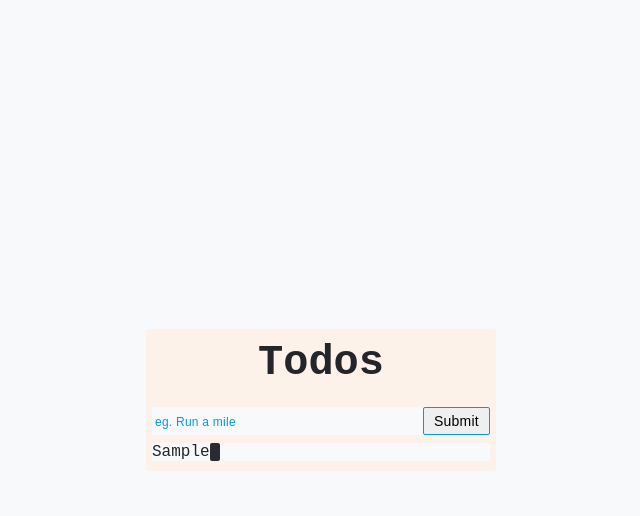
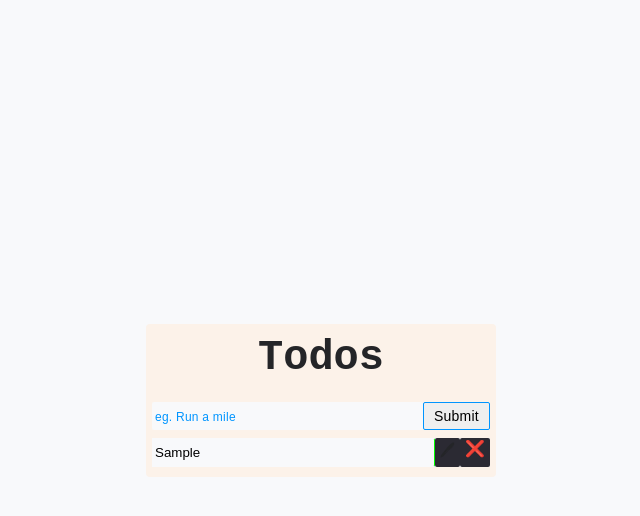
Before and after one commit to FabianUlises/vanillajs-todos, a plain HTML site: page index.html in a window 1280 px wide. Both pictures are taken after typing "Sample" into the empty fields and a click on the input "Submit". Shown: the whole page, without its empty margins (319-959 px from the left). Drawn offline with Linux system fonts and the light colour scheme.

Commit message:
Updated app js file. Added functionality to add new task to ui when submitting the form.

```diff
--- a/app.js
+++ b/app.js
@@ -24,12 +24,21 @@ const createNewTodo = (e) => {
     // Creating todo html element
     const todoEl = document.createElement('li');
     todoEl.classList.add('todo');
-    todoEl.innerText = newTodo.todo;
+    const todoInputField = document.createElement('input');
+    todoInputField.type = 'text';
+    todoInputField.setAttribute('value', todoInput);
+    todoInputField.setAttribute('readonly', 'readonly');
+    todoInputField.classList.add('todo__text');
+    // todoInputField.setAttribute('readOnly');
     const todoSpanDel = document.createElement('span');
+    todoSpanDel.textContent = '❌';
     todoSpanDel.classList.add('todo__icon', 'todo__icon--del');
     const todoSpanEdit = document.createElement('span');
+    todoSpanEdit.textContent = '🖊';
     todoSpanEdit.classList.add('todo__icon', 'todo__icon--edit');
+    todoEl.appendChild(todoInputField);
     todoEl.appendChild(todoSpanEdit);
+    todoEl.appendChild(todoSpanDel);
     // Adding todo to todolist
     todoList.appendChild(todoEl);
 };
```
Also changed, not shown: index.html (+0 -25 lines).
